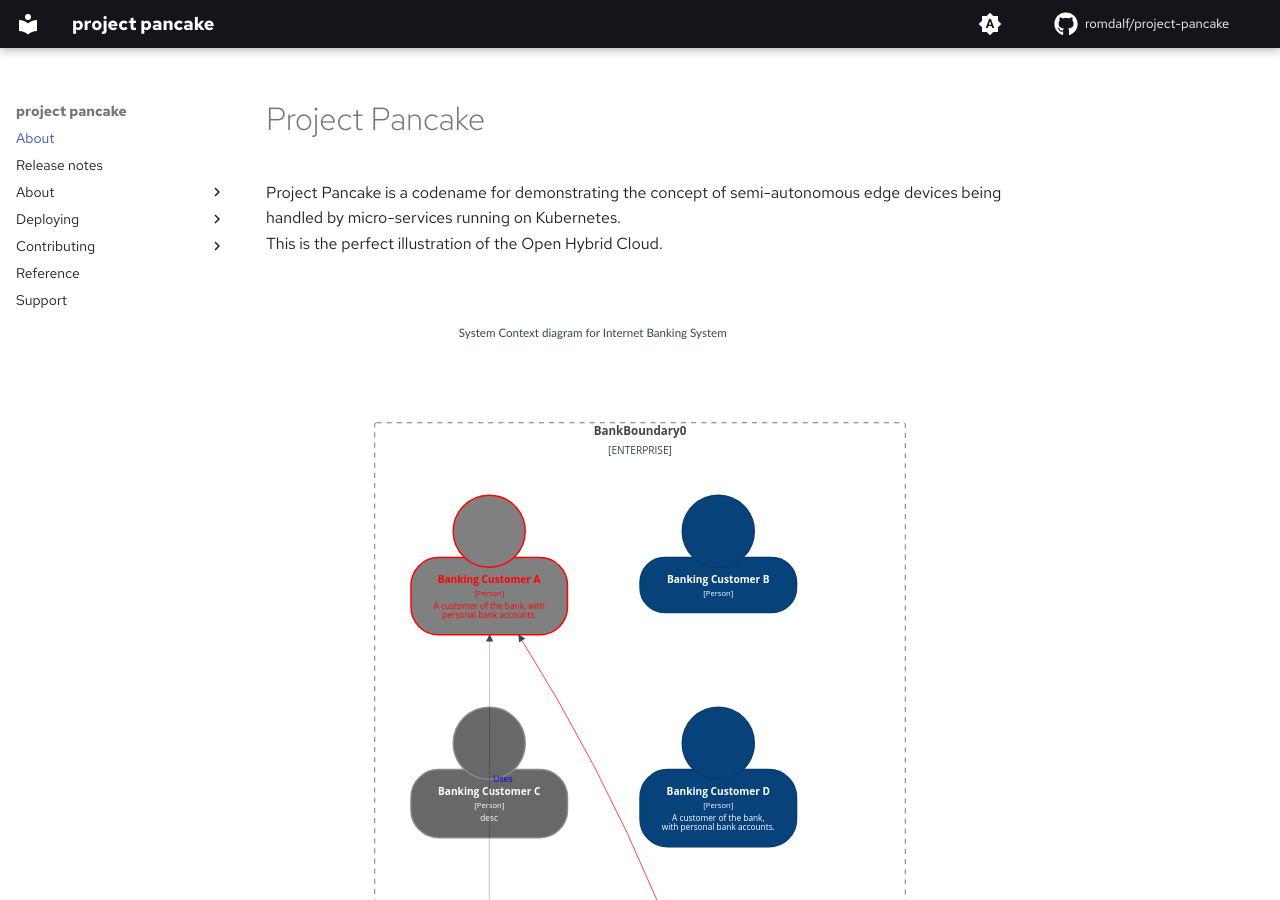
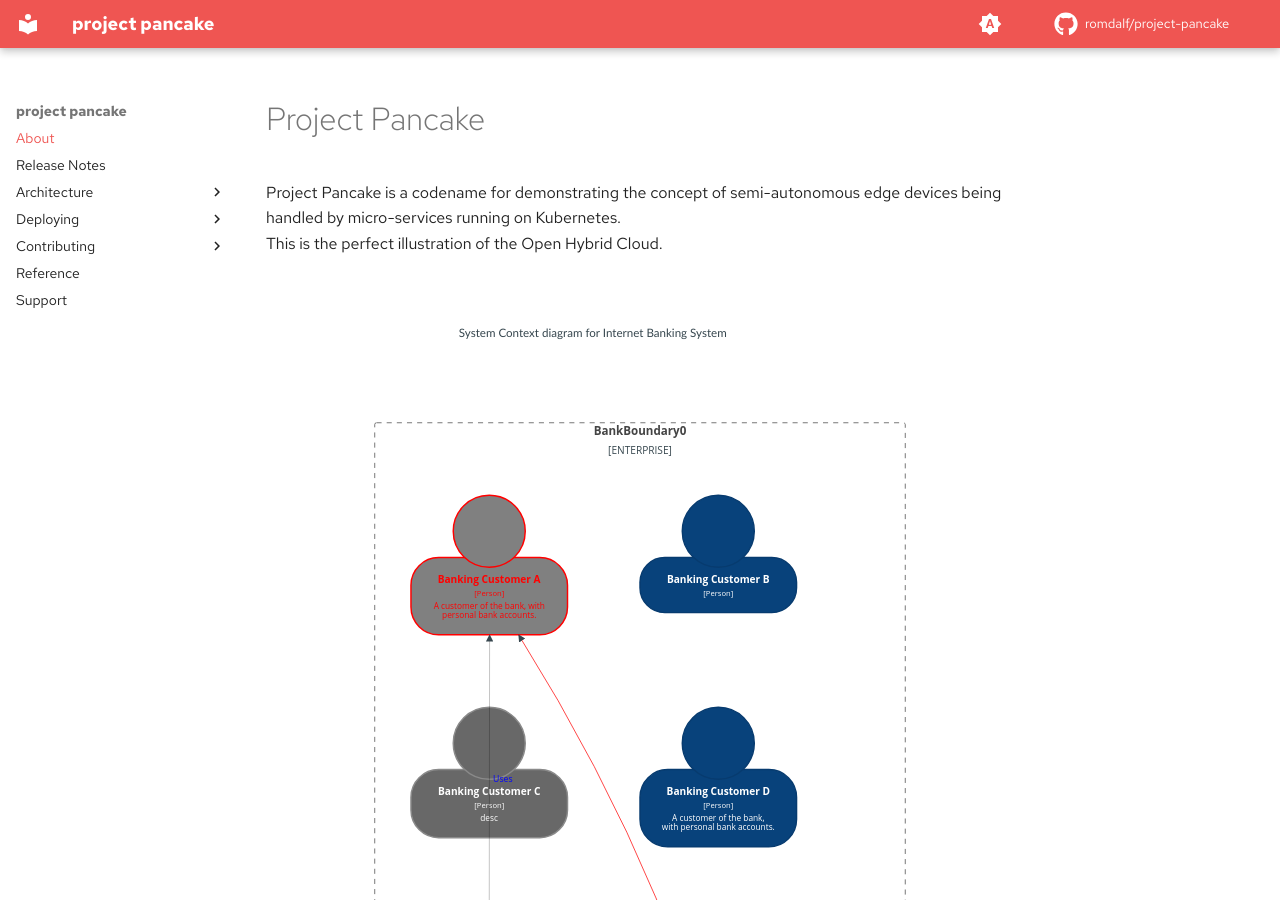
Before and after one commit to beezy-cloud/project-pancake, an MkDocs documentation site: the page built from docs/index.md, in a window 1280 px wide and 900 px high. Built offline with MkDocs 1.6.1 and Material for MkDocs 9.7.7, drawn with Linux system fonts in a browser that asks for light colours; some web fonts are replaced; comment, search, counter and statistics services are not loaded; some of the changed lines change nothing that is shown.

Commit message:
update doc

```diff
--- a/mkdocs.yml
+++ b/mkdocs.yml
@@ -29,7 +29,7 @@
     # Palette toggle for light mode
     - media: "(prefers-color-scheme: light)"
       scheme: default
-      primary: black
+      primary: red
       accent: red
       toggle:
         icon: material/brightness-7
@@ -38,7 +38,7 @@
     # Palette toggle for dark mode
     - media: "(prefers-color-scheme: dark)"
       scheme: slate
-      primary: black
+      primary: red
       accent: red
       toggle:
         icon: material/brightness-4
@@ -74,13 +74,14 @@
 
 nav:
   - About: 'index.md'
-  - Release notes: 'release_notes.md'
-  - About:
+  - Release Notes: 'releases.md'
+  - Architecture:
+    - Concepts: 'concepts.md'
     - Architecture: 'architecture.md'
-    - Bill Of Materials: 'bom.md'
   - Deploying:
-    - Build the device: 'hudriv.md'
-    - Deploy the software: 'dev.md'
+    - Requirements: 'bom.md'
+    - Hardware Build: 'hardware.md'
+    - Software Buidl: 'software.md'
     - Operating: 'ops.md'
   - Contributing:
     - Guidelines: 'CONTRIBUTING.md'
```
Also changed, not shown: docs/concepts.md (added), docs/dev.md (deleted), docs/hardware.md (added), docs/hudriv.md (deleted), docs/software.md (added).
